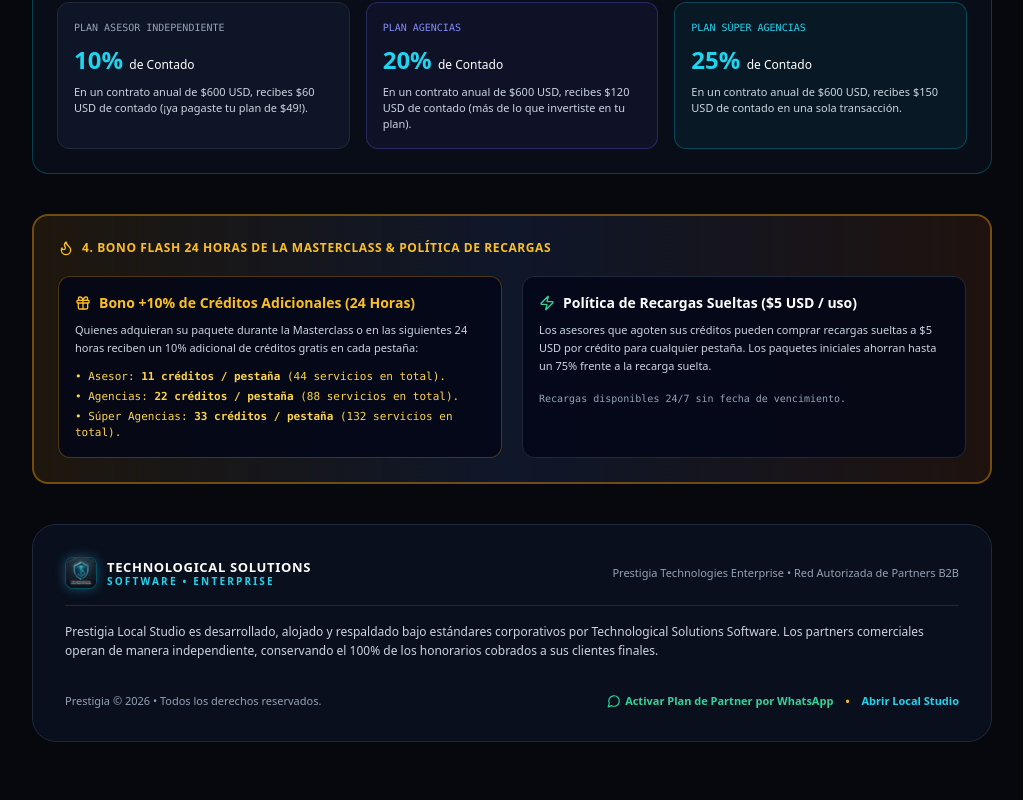
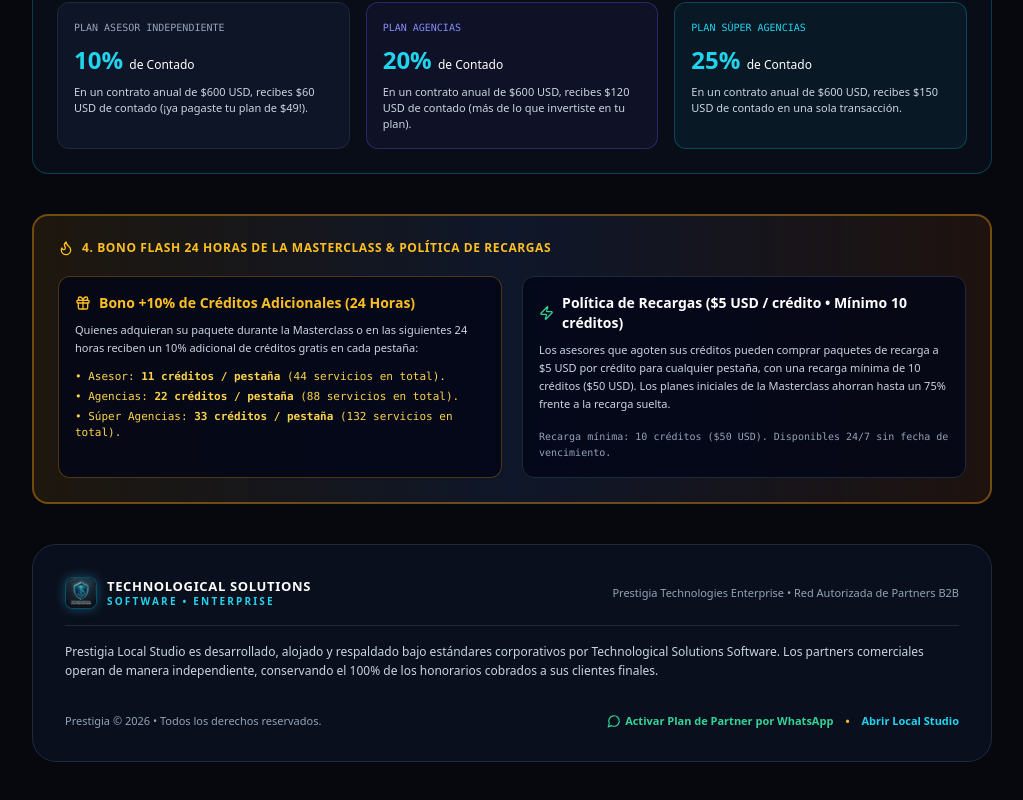
Before and after one commit to prestigia-spec/prestigia, a Next.js app: page /masterclass-planes in a window 1280 px wide. Shown: the part 2259-3059 px from the top of the page, without its empty margins (128-1151 px from the left). Built offline with nearby package versions, Linux system fonts and the light colour scheme.

Commit message:
feat(masterclass): set minimum credit reload to 10 credits (\ USD)

```diff
--- a/src/app/masterclass-planes/page.tsx
+++ b/src/app/masterclass-planes/page.tsx
@@ -631,15 +631,15 @@ export default function MasterclassPlanesPage() {
             <div className="p-4 rounded-xl bg-slate-950/80 border border-slate-800 space-y-2">
               <div className="flex items-center gap-2 text-white font-bold text-sm">
                 <Zap className="w-4 h-4 text-emerald-400" />
-                <span>{isEn ? 'Single Credit Reload Policy ($5 USD / use)' : 'Política de Recargas Sueltas ($5 USD / uso)'}</span>
+                <span>{isEn ? 'Credit Reload Policy ($5 USD / credit • Min. 10 credits)' : 'Política de Recargas ($5 USD / crédito • Mínimo 10 créditos)'}</span>
               </div>
               <p className="text-slate-300 text-[11px] leading-relaxed">
                 {isEn
-                  ? 'Advisors who run out of credits before their cycle can buy individual top-up credits for $5 USD each across any tab. Buying a package saves up to 75% per credit.'
-                  : 'Los asesores que agoten sus créditos pueden comprar recargas sueltas a $5 USD por crédito para cualquier pestaña. Los paquetes iniciales ahorran hasta un 75% frente a la recarga suelta.'}
+                  ? 'Advisors who run out of credits can purchase top-up credits at $5 USD each for any tab, with a minimum reload package of 10 credits ($50 USD). Initial Masterclass packages save up to 75% compared to reload rates.'
+                  : 'Los asesores que agoten sus créditos pueden comprar paquetes de recarga a $5 USD por crédito para cualquier pestaña, con una recarga mínima de 10 créditos ($50 USD). Los planes iniciales de la Masterclass ahorran hasta un 75% frente a la recarga suelta.'}
               </p>
               <div className="pt-2 text-[10px] text-slate-400 font-mono">
-                {isEn ? 'Reloads available 24/7 with no expiration date.' : 'Recargas disponibles 24/7 sin fecha de vencimiento.'}
+                {isEn ? 'Minimum reload: 10 credits ($50 USD). Available 24/7 with no expiration date.' : 'Recarga mínima: 10 créditos ($50 USD). Disponibles 24/7 sin fecha de vencimiento.'}
               </div>
             </div>
           </div>
```
